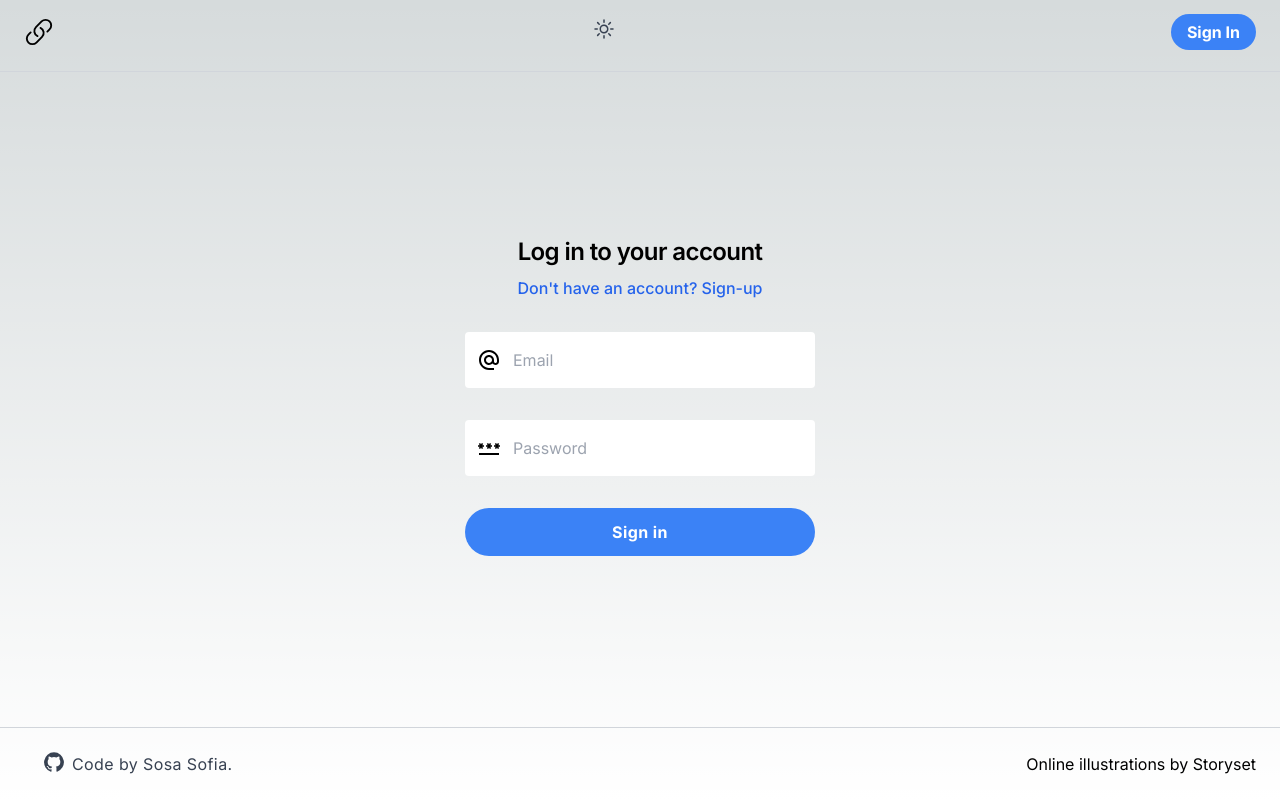
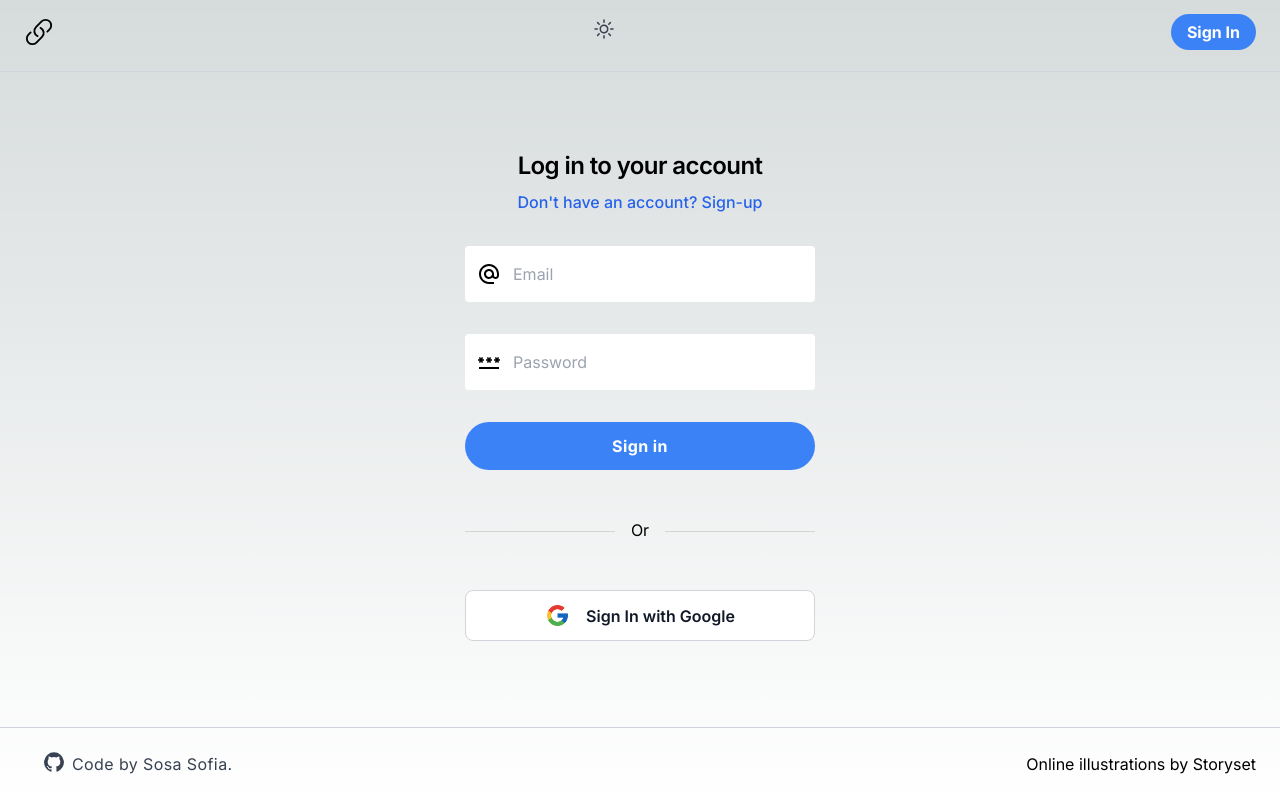
Before and after one commit to Sosasofia/nextjs-url-shortener, a Next.js app: page /sign-in in a window 1280 px wide. Built offline with nearby package versions, Linux system fonts and the light colour scheme; no server answers.

Commit message:
add: Google sign-in functionality

```diff
--- a/src/app/(auth)/sign-in/page.tsx
+++ b/src/app/(auth)/sign-in/page.tsx
@@ -1,6 +1,7 @@
 "use client";
 
 import Link from "next/link";
+import Image from "next/image";
 import { useState } from "react";
 import { useRouter } from "next/navigation";
 import { signIn } from "next-auth/react";
@@ -79,6 +80,30 @@ export default function SignIn() {
             Sign in
           </button>
         </form>
+        <div className="relative w-full flex flex-col justify-center">
+          <div className="my-4 flex items-center before:mt-0.5 before:flex-1 before:border-t before:border-neutral-300 after:mt-0.5 after:flex-1 after:border-t after:border-neutral-300">
+            <p className="mx-4 text-center">Or</p>
+          </div>
+        </div>
+
+        <div className="flex justify-center space-x-4">
+          <button
+            type="button"
+            className="w-full block bg-white hover:bg-gray-100 focus:bg-gray-100 text-gray-900 font-semibold rounded-lg px-4 py-3 border border-gray-300"
+            onClick={() => signIn("google")}
+          >
+            <div className="flex items-center justify-center">
+              <Image
+                src={"/images/icons/google.png"}
+                width="25"
+                height="25"
+                alt="Google"
+                className="mr-4"
+              />
+              Sign In with Google
+            </div>
+          </button>
+        </div>
       </div>
     </div>
   );
--- a/src/lib/auth.ts
+++ b/src/lib/auth.ts
@@ -12,6 +12,7 @@ import type {
 import type { Adapter } from "next-auth/adapters";
 import { getServerSession } from "next-auth";
 import User from "@/models/user";
+import GoogleProvider from "next-auth/providers/google";
 
 export const authConfig: NextAuthOptions = {
   pages: {
@@ -42,6 +43,10 @@ export const authConfig: NextAuthOptions = {
         return user;
       },
     }),
+    GoogleProvider({
+      clientId: process.env.GOOGLE_CLIENT_ID!,
+      clientSecret: process.env.GOOGLE_CLIENT_SECRET!,
+    }),
   ],
   session: {
     strategy: "jwt",
```
Also changed, not shown: public/images/icons/google.png (added).
